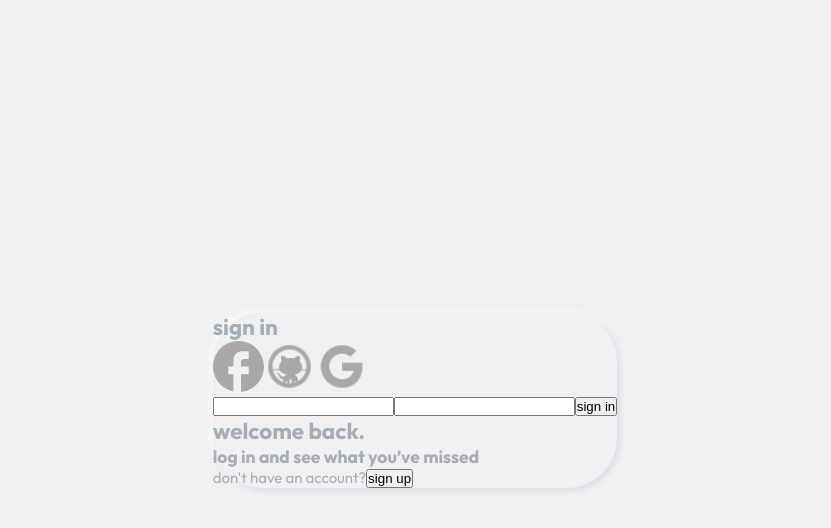
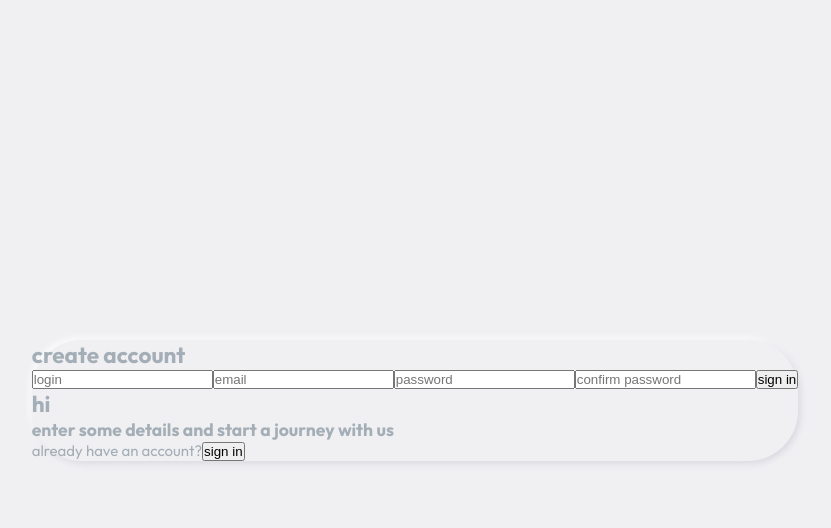
Before and after one commit to Studnia-Software/olx-pwr-frontend, a React (Vite) app: page / in a window 1280 px wide. Both pictures are taken after a click on the button "sign up". Shown: the top 528 px of the page, without its empty margins (225-1056 px from the left). Built offline with nearby package versions, Linux system fonts and the light colour scheme.

Commit message:
Add sign up page structure

```diff
--- a/src/components/SignPage/SignInPage/SignInPage.jsx
+++ b/src/components/SignPage/SignInPage/SignInPage.jsx
@@ -12,15 +12,16 @@ function SignInPage({handleChangeForm}) {
                 <img src={ICONS.github} alt="github"/>
                 <img src={ICONS.google} alt="google"/>
             </div>
-            <input type="text" name="login" id="login"/>
-            <input type="password" name="password" id="password"/>
+            <input type="text" name="login" id="login" placeholder="login"/>
+            <input type="password" name="password" id="password" placeholder="password"/>
             <TextButton>sign in</TextButton>
         </section>
-        <section className={styles.signUpSection}>
+        <section className="signUpSection">
             <h1>welcome back.</h1>
             <h3>log in and see what you’ve missed</h3>
+            {/* eslint-disable-next-line react/no-unescaped-entities */}
             <span>don't have an account?</span>
-            <TextButton>sign up</TextButton>
+            <TextButton onClick={() => handleChangeForm("sign-up")}>sign up</TextButton>
         </section>
     </div>
 }
--- a/src/components/SignPage/SignUpPage/SignUpPage.jsx
+++ b/src/components/SignPage/SignUpPage/SignUpPage.jsx
@@ -1,8 +1,28 @@
-// import styles from "./SignUpPage.module.scss"
+import styles from "./SignUpPage.module.scss"
+import PropTypes from "prop-types";
+import TextButton from "../../global/TextButton/TextButton.jsx";
 
-function SignUpPage() {
-    return <div>
+function SignUpPage({handleChangeForm}) {
+    return <div className={styles.signInPage}>
+        <section className="signUpSection">
+            <h2>create account</h2>
+            <input type="text" name="login" id="login" placeholder="login"/>
+            <input type="email" name="email" id="email" placeholder="email"/>
+            <input type="password" name="password" id="password" placeholder="password"/>
+            <input type="password" name="c-password" id="c-password" placeholder="confirm password"/>
+            <TextButton>sign in</TextButton>
+        </section>
+        <section className="signInSection">
+            <h1>hi</h1>
+            <h3>enter some details and start a journey with us</h3>
+            <span>already have an account?</span>
+            <TextButton onClick={() => handleChangeForm("sign-in")}>sign in</TextButton>
+        </section>
     </div>
 }
 
+SignUpPage.propTypes = {
+    handleChangeForm: PropTypes.func,
+}
+
 export default SignUpPage;
--- a/src/components/SignPage/SignUpPage/SignUpPage.module.scss
+++ b/src/components/SignPage/SignUpPage/SignUpPage.module.scss
@@ -0,0 +1,3 @@
+.signInPage {
+
+}
```
